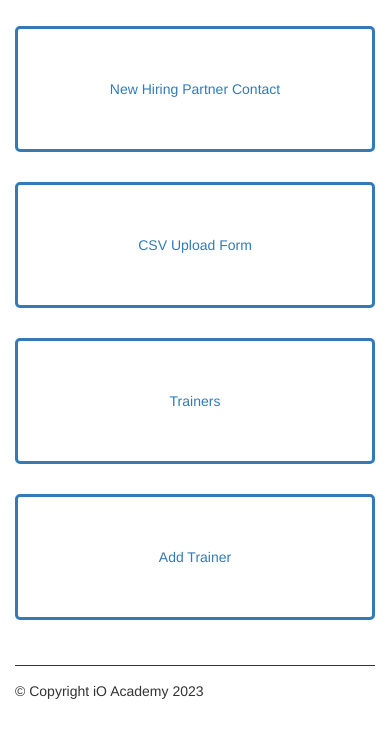
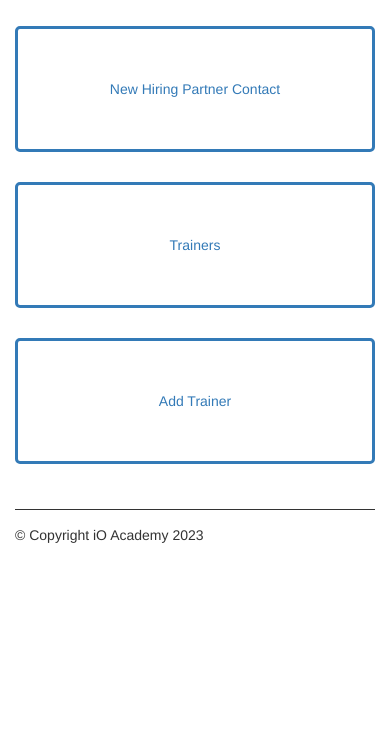
Before and after one commit to iO-Academy/AcademyPortal, a PHP site: template templates/admin.phtml in a window 390 px wide. Shown: the part 1927-2683 px from the top of the page. After the commit the page ends 2470 px from the top, so only its background shows below. Run offline with PHP 8.4, Linux system fonts and the light colour scheme; the template is opened without the code that fills it, so the values that code supplies are empty; style sheets or scripts are compiled from the project's sources.

Commit message:
CSV bulk upload moved from dashboard to applicants nav dropdown

```diff
--- a/templates/admin.phtml
+++ b/templates/admin.phtml
@@ -59,14 +59,12 @@
                     </div>
 
                     <div class="col-xs-12 col-md-3">
-                        <a href="./csvForm" class="custom-button">CSV Upload Form</a>
+                        <a href="./trainers" class="custom-button">Trainers</a>
                     </div>
+
                 </div>
 
                 <div class="row">
-                    <div class="col-xs-12 col-md-3">
-                        <a href="./trainers" class="custom-button">Trainers</a>
-                    </div>
 
                     <div class="col-xs-12 col-md-3">
                         <a href="./addTrainer" class="custom-button">Add Trainer</a>
--- a/templates/partials/layout/nav.phtml
+++ b/templates/partials/layout/nav.phtml
@@ -9,6 +9,7 @@
         </button>
         <ul class="dropdown-menu">
             <li><a href="/addapplicant">New Applicant</a></li>
+            <li><a href="/csvForm">Bulk upload</a></li>
             <li role="separator" class="divider"></li>
             <li><a href="/teamPicker">Team Picker</a></li>
             <li role="separator" class="divider"></li>
```
